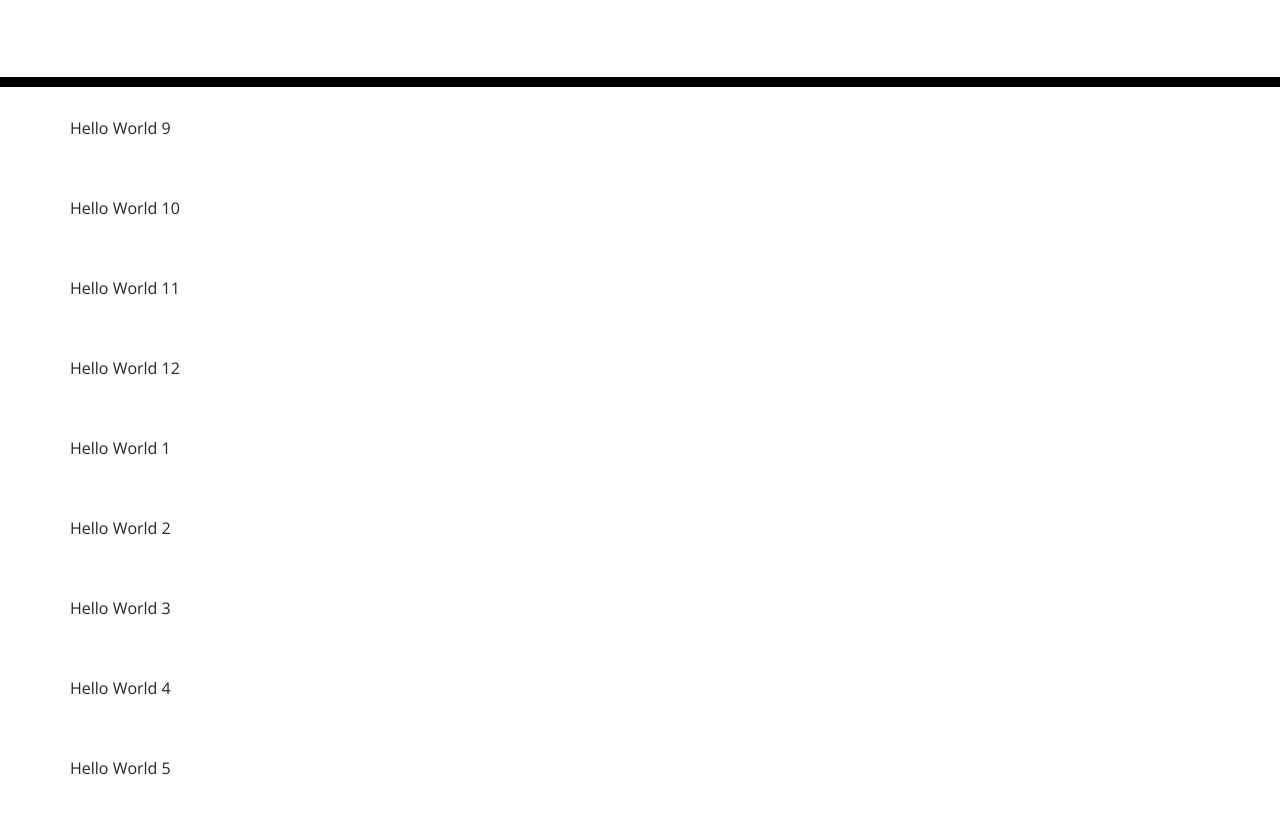
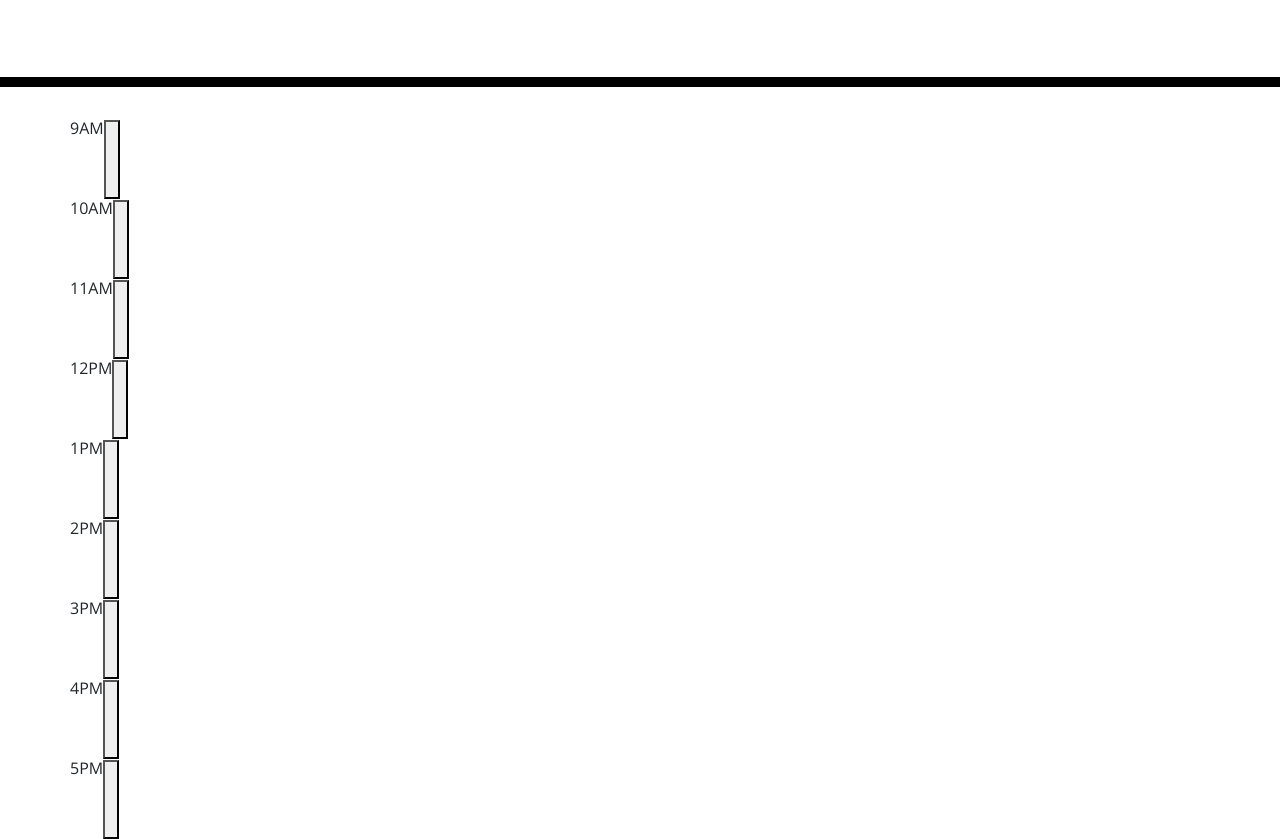
Before and after one commit to jongomezdev/Work-Day-Scheduler, a plain HTML site: page index.html in a window 1280 px wide. Shown: the part 181-1020 px from the top of the page. Drawn offline with nearby package versions, Linux system fonts and the light colour scheme.

Commit message:
Add buttons to timeblocks

```diff
--- a/index.html
+++ b/index.html
@@ -31,31 +31,40 @@
     <!-- Timeblocks -->
     <div class="container">
       <div class="row time-block">
-        <p>Hello World 9</p>
+        <div class="plan">9AM</div>
+        <button></button>
       </div>
       <div class="row time-block">
-        <p>Hello World 10</p>
+        <div class="plan">10AM</div>
+        <button></button>
       </div>
       <div class="row time-block">
-        <p>Hello World 11</p>
+        <div class="plan">11AM</div>
+        <button></button>
       </div>
       <div class="row time-block">
-        <p>Hello World 12</p>
+        <div class="plan">12PM</div>
+        <button></button>
       </div>
       <div class="row time-block">
-        <p>Hello World 1</p>
+        <div class="plan">1PM</div>
+        <button></button>
       </div>
       <div class="row time-block">
-        <p>Hello World 2</p>
+        <div class="plan">2PM</div>
+        <button></button>
       </div>
       <div class="row time-block">
-        <p>Hello World 3</p>
+        <div class="plan">3PM</div>
+        <button></button>
       </div>
       <div class="row time-block">
-        <p>Hello World 4</p>
+        <div class="plan">4PM</div>
+        <button></button>
       </div>
       <div class="row time-block">
-        <p>Hello World 5</p>
+        <div class="plan">5PM</div>
+        <button></button>
       </div>
     </div>
 
```
